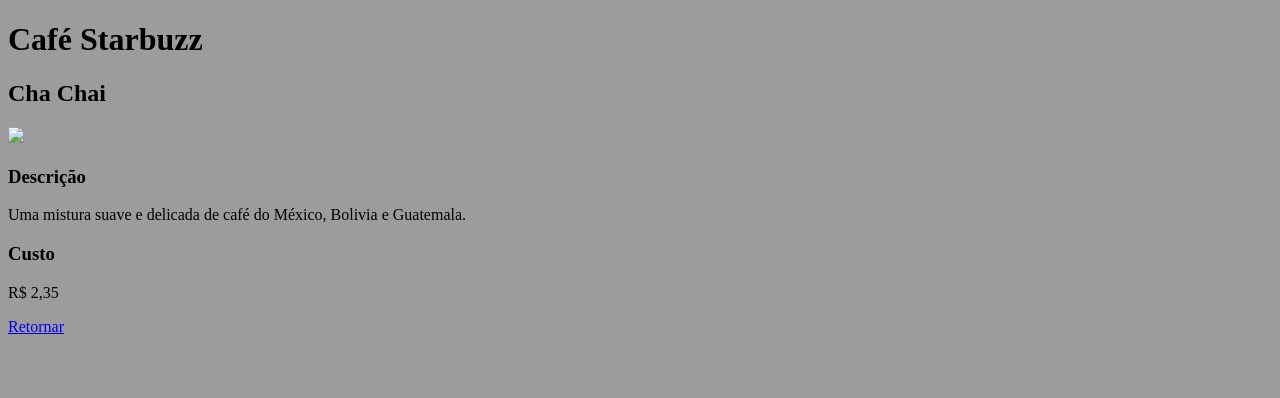
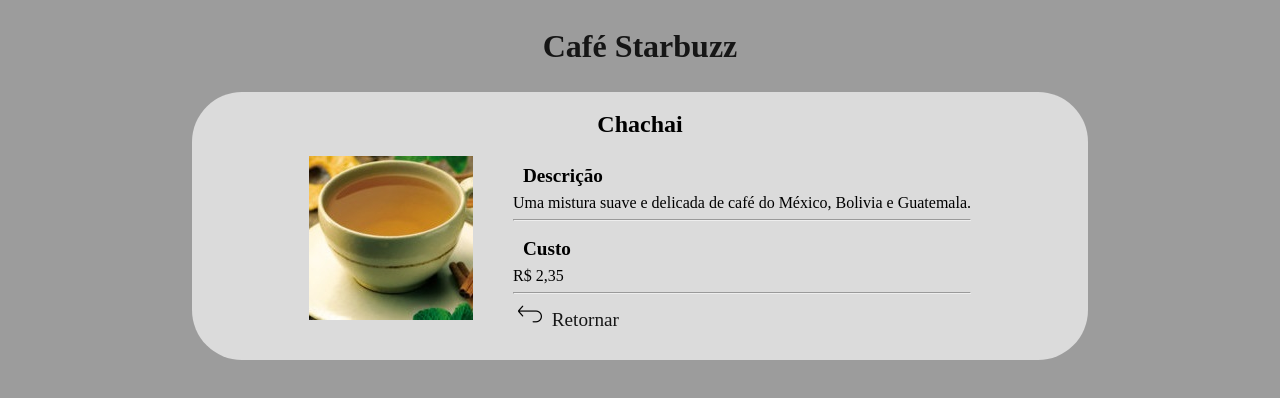
Before and after one commit to FerreiraBuU/Basics, a plain HTML site: page html_css_js/Cafe/chachai.html in a window 1280 px wide. Drawn offline with Linux system fonts and the light colour scheme.

Commit message:
arquivos da pasta cafe alterados

```diff
--- a/html_css_js/Cafe/CAFE.css
+++ b/html_css_js/Cafe/CAFE.css
@@ -21,6 +21,7 @@ main > h2{
     text-align: center;
     font-size: 1.5rem;
     padding: 20px;
+    font-weight: bold;
 }
 
 .menu{
@@ -69,15 +70,19 @@ main > h2{
 
 th{
     padding: 10px 10px 10px;
+    font-weight: bold;
 }
 td{
     padding: 5px;
+    height: 30px;
     cursor: pointer;
-    border-left: gray 1px solid;
-    border-right: gray 1px solid;
+    border-left: 1px solid gray ;
+    border-right:  1px solid gray;
+    vertical-align: middle;
+
 }
 td > img{
-    width: 80%;
+    width: 20px;
 }
 
 tbody > tr:nth-child(2n+1){
@@ -86,3 +91,39 @@ tbody > tr:nth-child(2n+1){
 tbody > tr:hover{
     background-color: #79748f;
 }
+/* ----------------------- */
+
+.flex{
+    display: flex;
+    justify-content: center;
+    flex-wrap: wrap;
+}
+
+.flex > div{
+    max-width: 100%;
+    padding: 0 20px 10px;
+}
+
+.flex > div > h3{
+    text-align: initial;
+    font-size: 1.2rem;
+    padding: 10px;
+    font-weight: bold;
+}
+.flex > div > p{
+    text-align: initial;
+}
+
+.retorno > a {
+    text-decoration: none;
+    font-size: 1.2rem;
+    color:rgb(22, 22, 22);
+}
+
+.retorno > a > img{
+    margin: 0 5px;
+}
+
+.sep{
+    margin: 30px;
+}
--- a/html_css_js/Cafe/chachai.html
+++ b/html_css_js/Cafe/chachai.html
@@ -1,25 +1,36 @@
 <!DOCTYPE html>
 <html lang=”pt-br”>
     <head>
-		<title> Chachai  </title>
+		<title>Starbuzz</title>
         <meta charset="utf-8">
+        <link rel="stylesheet" href="reset.css">
         <link rel="stylesheet" type="text/css" href="CAFE.css">
     </head>
 	<body>
-        <h1 class="linha"> Café Starbuzz </h1>
-        <h2> Cha Chai </h2>
+        <header>
+            <h1>Café Starbuzz</h1>
+        </header>
+        <main>
+            <h2> Chachai </h2>
+            <div class="flex">
+                <div>
+                    <img src="img/cha.jpg">
+                </div>
+                <div>
+                    <h3>Descrição</h3>
+                    <p>Uma mistura suave e delicada de café do México, Bolivia e Guatemala.</p>
+                    <hr>
+                    <h3>Custo</h3>
+                    <p>R$ 2,35</p>
+                    <hr>
+                    <p class="retorno">
+                        <a href="cardapio.html">
+                        <img src="img/retorno.png" alt="">
+                        Retornar</a>
+                    </p>
 
-        <img src="cha.jpg">
-
-        <h3>Descrição</h3>
-        <p class="parag" >Uma mistura suave e delicada de café do México, Bolivia e Guatemala.</p>
-
-        <h3>Custo</h3>
-        <p class="parag">R$ 2,35</p>
-
-
-
-        <p class="center"><a href="index.html">Retornar</a></p>
-
+                </div>
+            </div>
+        </main>
     </body>
 </html>
```
Also changed, not shown: html_css_js/Cafe/cafe.html (+26 -15 lines), html_css_js/Cafe/cappucino.html (+26 -15 lines), html_css_js/Cafe/cardapio.html (+10 -3 lines), html_css_js/Cafe/mistura.html (+45 -3 lines), html_css_js/Cafe/img/retorno.png (added).
